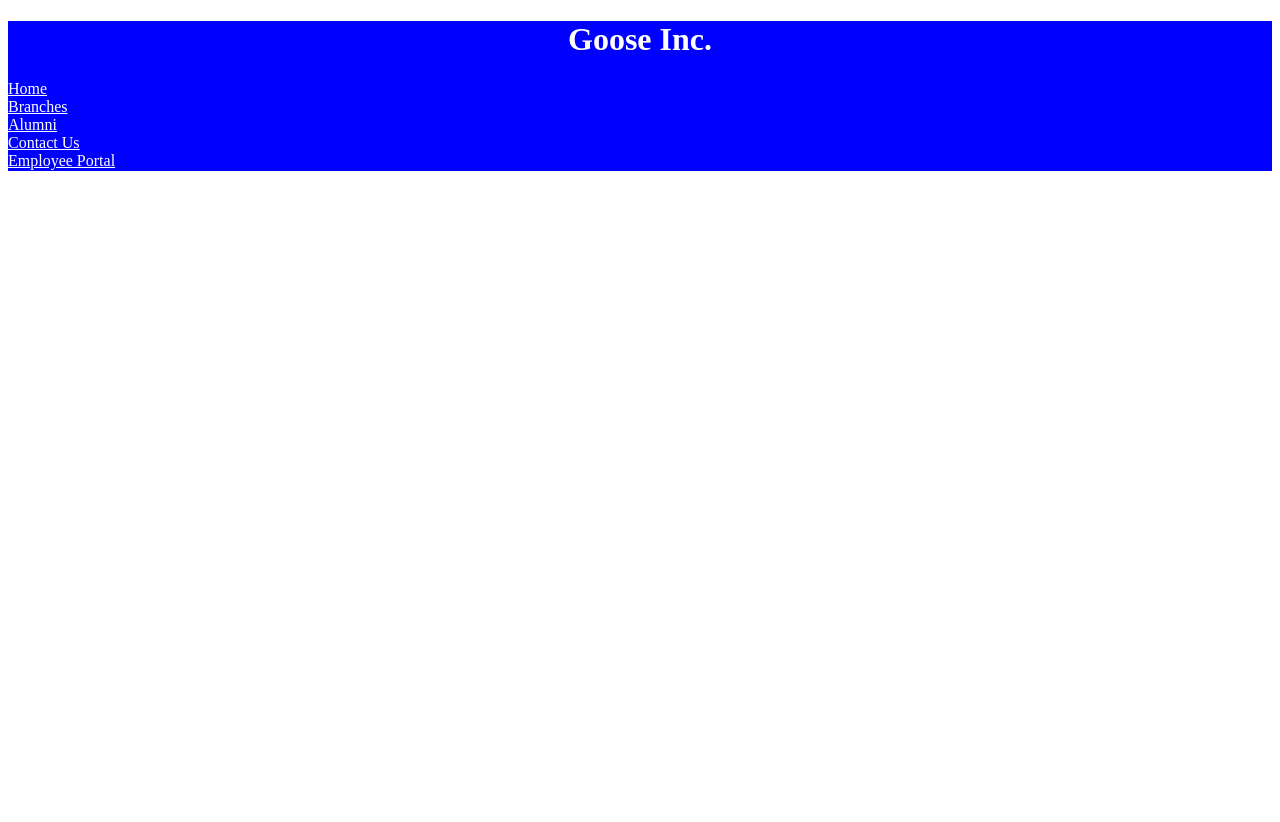
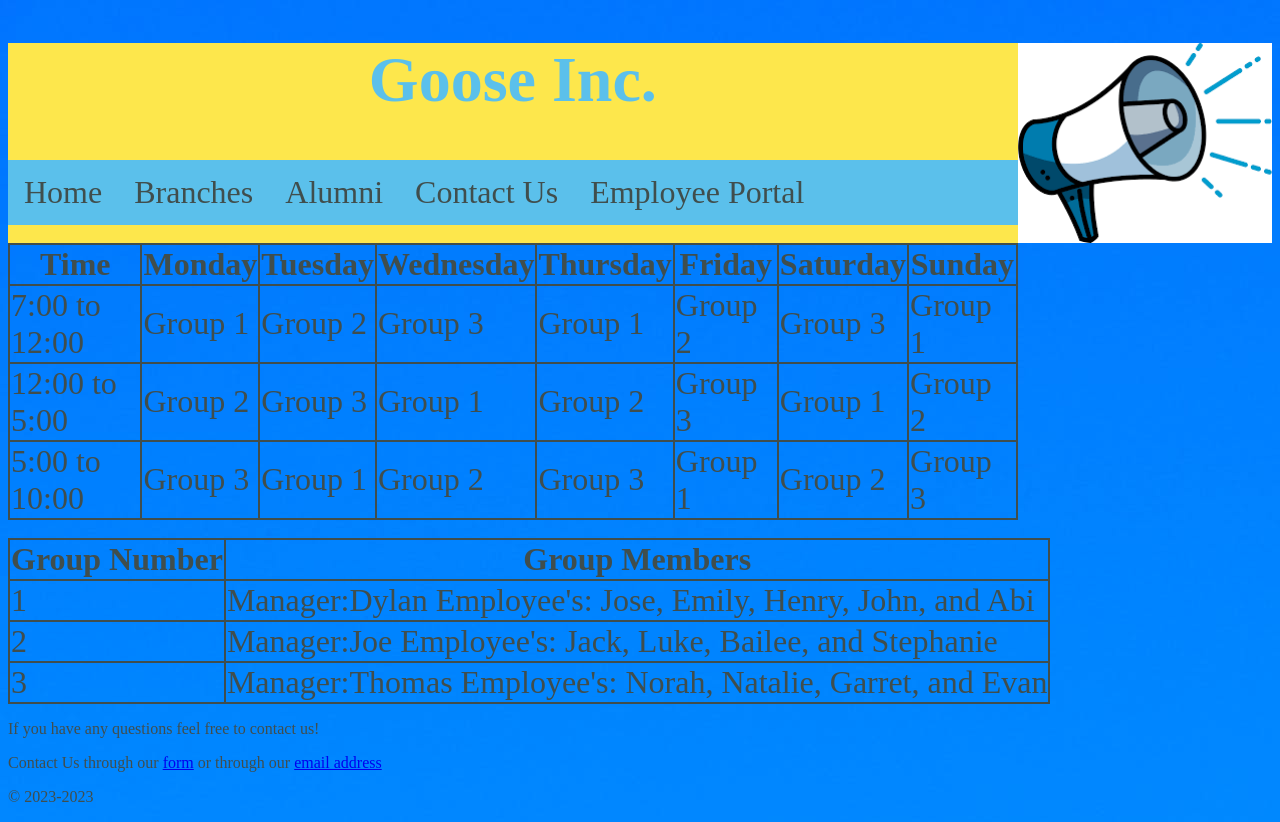
Before and after one commit to Nothingnezz/Nothingnezz.github.io, a plain HTML site: page EmployeePortal.html in a window 1280 px wide. Before the commit the page ends 800 px from the top, so only its background shows below. Drawn offline with Linux system fonts and the light colour scheme.

Commit message:
Add files via upload

```diff
--- a/EmployeePortal.html
+++ b/EmployeePortal.html
@@ -1,18 +1,124 @@
 <!DOCTYPE html>
-<html>
+<html lang="en">
   <head>
     <title>Goose Inc.</title>
     <link rel="stylesheet" href="FinalindexCSS.css" />
-    <link rel="stylesheet" href="EmployeePortal.css" />
+    <link rel="icon" type="image/x-icon" href="GeeseIcon.png" />
+    <meta name="viewport" content="width=device-width, initial-scale=1.0">
+    <meta name="description" content="Free Web tutorials for HTML and CSS">
+    <meta name="author" content="John Doe">
+    <meta charset="UTF-8">
   </head>
   <header>
-    <h1>Goose Inc.</h1>
+    <h1>
+      Goose Inc.
+      <div id="Narration">
+        <a href=""
+          ><img src="narrator.jpeg" height="200" alt="Narration button"
+        /></a>
+      </div>
+    </h1>
     <nav>
-        <a href="index.html">Home</a>
-        <a href="DiffBranches.html">Branches</a>
-        <a href="Alumni.html">Alumni</a>
-        <a href="ContactUs.html">Contact Us</a>
-        <a href="EmployeePortal.html">Employee Portal</a>
-      </nav>
+      <ul>
+        <li><a href="index.html">Home</a></li>
+        <li><a href="DiffBranches.html">Branches</a></li>
+        <li><a href="Alumni.html">Alumni</a></li>
+        <li><a href="ContactUs.html">Contact Us</a></li>
+        <li><a href="EmployeePortal.html">Employee Portal</a></li>
+      </ul>
+    </nav>
   </header>
+  <table>
+    <tr>
+      <th>Time</th>
+      <th>Monday</th>
+      <th>Tuesday</th>
+      <th>Wednesday</th>
+      <th>Thursday</th>
+      <th>Friday</th>
+      <th>Saturday</th>
+      <th>Sunday</th>
+    </tr>
+    <tr>
+      <td>
+        7:00
+        to
+        12:00
+      </td>
+      <td>Group 1</td>
+      <td>Group 2</td>
+      <td>Group 3</td>
+      <td>Group 1</td>
+      <td>Group 2</td>
+      <td>Group 3</td>
+      <td>Group 1</td>
+    </tr>
+    <tr>
+      <td>
+        12:00
+        to
+        5:00
+      </td>
+      <td>Group 2</td>
+      <td>Group 3</td>
+      <td>Group 1</td>
+      <td>Group 2</td>
+      <td>Group 3</td>
+      <td>Group 1</td>
+      <td>Group 2</td>
+    </tr>
+    <tr>
+      <td>
+       5:00
+       to
+       10:00
+      </td>
+      <td>Group 3</td>
+      <td>Group 1</td>
+      <td>Group 2</td>
+      <td>Group 3</td>
+      <td>Group 1</td>
+      <td>Group 2</td>
+      <td>Group 3</td>
+    </tr>
+  </table>
+  <br>
+  <table>
+    <tr>
+      <th>Group Number</th>
+      <th>Group Members</th>
+    </tr>
+    <tr>
+      <td>
+        1
+      </td>
+      <td>
+        Manager:Dylan
+
+        Employee's: Jose, Emily, Henry, John, and Abi
+      </td>
+    </tr>
+    <tr>
+      <td>
+        2
+      </td>
+      <td>Manager:Joe
+
+        Employee's: Jack, Luke, Bailee, and Stephanie</td>
+    </tr>
+    <tr>
+      <td>
+        3
+      </td>
+      <td>Manager:Thomas
+
+        Employee's: Norah, Natalie, Garret, and Evan </td>
+
+    </tr>
+  </table>
+  <footer>
+    <p>If you have any questions feel free to contact us!</p>
+   Contact Us through our <a href="ContactUs.html"> form</a> or through our <a href="malto:dylan.kues@gmail.com">email address</a>
+    <p>© 2023-2023</p>
+  </footer>
 </html>
--- a/FinalindexCSS.css
+++ b/FinalindexCSS.css
@@ -1,16 +1,76 @@
 header {
-  background-color: blue;
+  background-color: #fde74c;
   text-align: center;
-  color: white;
-  height: 150px;
+  color: #5bc0eb;
+  height: 200px;
+  font-size: 200%;
 }
 nav a {
-  color: white;
+  color: #fde74c;
   display: flex;
-}
-nav a:visited {
-  color: white;
 }
 h2 p {
   display: flex;
 }
+html {
+  background-image: url(sky.png);
+}
+main {
+  color: #404e4d;
+}
+li {
+  float: left;
+}
+ul {
+  list-style-type: none;
+  margin: 0;
+  padding: 0;
+  overflow: hidden;
+  background-color: #5bc0eb;
+  position: sticky;
+}
+
+li a {
+  display: block;
+  color: #404e4d;
+  text-align: center;
+  padding: 14px 16px;
+  text-decoration: none;
+}
+h2 {
+  font-size: 500%;
+}
+p {
+  font-size: 400%;
+}
+#Narration {
+  float: right;
+}
+#questionForm {
+  padding-left: 600px;
+}
+#formHeader {
+  text-align: center;
+}
+#alumniText {
+  font-size: 400%;
+}
+td {
+  margin: auto;
+}
+table, th, td {
+  border: 2px solid #404e4d;
+  border-collapse: collapse;
+}
+th, td {
+  font-size: 200%;
+  color:#404e4d;
+}
+footer {
+  color:#404e4d ;
+  margin-left:auto ;
+  margin-right: auto;
+}
+footer p {
+  font-size: 100%;
+}
```
Also changed, not shown: Alumni.html (+59 -23 lines), ContactUs.html (+47 -9 lines), DiffBranches.html (+56 -39 lines), index.html (+34 -25 lines), GeeseIcon.png (added), narrator.jpeg (added), sky.png (added).
